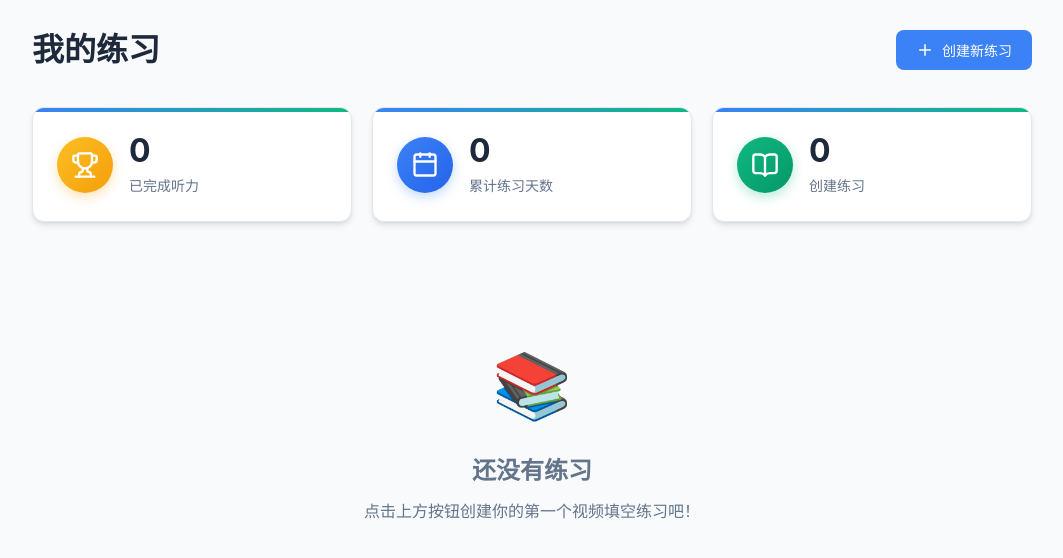
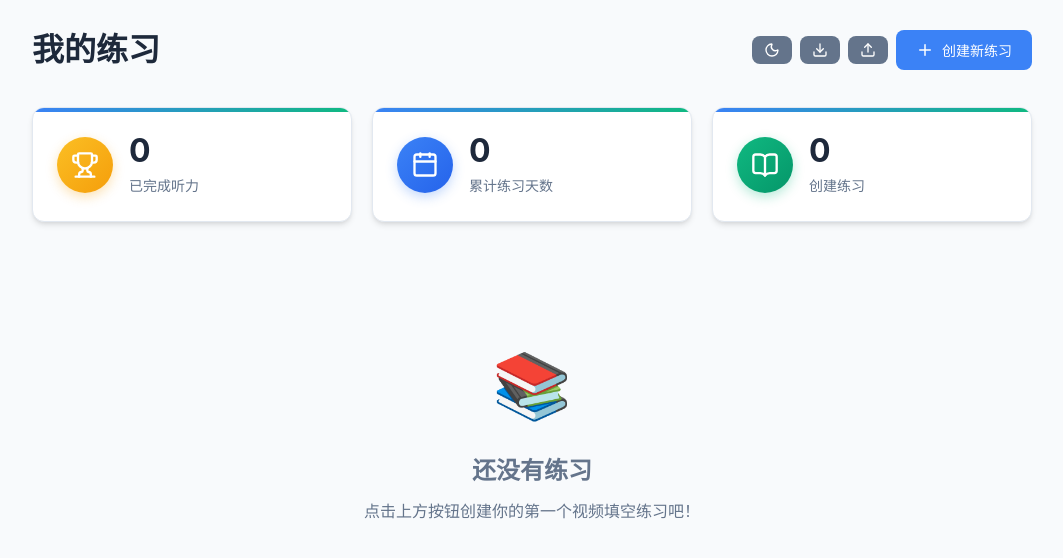
Before and after one commit to jchencheng/listening-web, a React (Vite) app: page / in a window 1280 px wide. Shown: the top 558 px of the page, without its empty margins (108-1171 px from the left). Built offline with nearby package versions, Linux system fonts and the light colour scheme.

Commit message:
Add dark mode and backup/import/export features

```diff
--- a/src/App.tsx
+++ b/src/App.tsx
@@ -14,15 +14,108 @@ function App() {
   const [currentView, setCurrentView] = useState<ViewMode>('list');
   const [selectedExercise, setSelectedExercise] = useState<Exercise | undefined>();
   const [dbInitialized, setDbInitialized] = useState(false);
+  const [isDarkMode, setIsDarkMode] = useState(false);
 
   useEffect(() => {
     const init = async () => {
       await db.init();
       setDbInitialized(true);
       loadExercises();
+
+      // 从本地存储加载夜间模式设置
+      const savedDarkMode = localStorage.getItem('darkMode');
+      if (savedDarkMode === 'true') {
+        setIsDarkMode(true);
+        document.documentElement.classList.add('dark-mode');
+      }
     };
     init();
   }, []);
+
+  const toggleDarkMode = () => {
+    const newDarkMode = !isDarkMode;
+    setIsDarkMode(newDarkMode);
+    localStorage.setItem('darkMode', newDarkMode.toString());
+
+    if (newDarkMode) {
+      document.documentElement.classList.add('dark-mode');
+    } else {
+      document.documentElement.classList.remove('dark-mode');
+    }
+  };
+
+  const handleExport = async () => {
+    try {
+      const allExercises = await db.getAllExercises();
+
+      // 获取所有测试记录
+      const allTestRecords: TestRecord[] = [];
+      for (const exercise of allExercises) {
+        const records = await db.getTestRecordsByExerciseId(exercise.id);
+        allTestRecords.push(...records);
+      }
+
+      const exportData = {
+        version: '1.0',
+        exportDate: new Date().toISOString(),
+        exercises: allExercises,
+        testRecords: allTestRecords
+      };
+
+      const dataStr = JSON.stringify(exportData, null, 2);
+      const dataBlob = new Blob([dataStr], { type: 'application/json' });
+      const url = URL.createObjectURL(dataBlob);
+      const link = document.createElement('a');
+      link.href = url;
+      link.download = `listening-web-backup-${new Date().toISOString().split('T')[0]}.json`;
+      document.body.appendChild(link);
+      link.click();
+      document.body.removeChild(link);
+      URL.revokeObjectURL(url);
+
+      alert('数据导出成功！');
+    } catch (error) {
+      console.error('导出失败:', error);
+      alert('数据导出失败，请查看控制台了解详情。');
+    }
+  };
+
+  const handleImport = async (event: React.ChangeEvent<HTMLInputElement>) => {
+    const file = event.target.files?.[0];
+    if (!file) return;
+
+    try {
+      const text = await file.text();
+      const importData = JSON.parse(text);
+
+      if (!importData.exercises || !Array.isArray(importData.exercises)) {
+        throw new Error('无效的导入文件格式');
+      }
+
+      if (window.confirm(`确定要导入 ${importData.exercises.length} 个练习吗？这将覆盖现有的同名练习。`)) {
+        // 导入练习
+        for (const exercise of importData.exercises) {
+          await db.saveExercise(exercise);
+        }
+
+        // 导入测试记录
+        if (importData.testRecords && Array.isArray(importData.testRecords)) {
+          for (const record of importData.testRecords) {
+            await db.saveTestRecord(record);
+          }
+        }
+
+        await loadExercises();
+        alert('数据导入成功！');
+      }
+    } catch (error) {
+      console.error('导入失败:', error);
+      alert('数据导入失败，请确保文件格式正确。');
+    }
+
+    // 重置文件输入
+    event.target.value = '';
+  };
 
   const loadExercises = useCallback(async () => {
     const allExercises = await db.getAllExercises();
@@ -99,10 +192,14 @@ function App() {
         <ExerciseList
           exercises={exercises}
           testRecords={testRecords}
+          isDarkMode={isDarkMode}
           onStartExercise={handleStartExercise}
           onEditExercise={handleEditExercise}
           onDeleteExercise={handleDeleteExercise}
           onCreateExercise={handleCreateExercise}
+          onToggleDarkMode={toggleDarkMode}
+          onExport={handleExport}
+          onImport={handleImport}
         />
       )}
 
--- a/src/components/ExerciseList.tsx
+++ b/src/components/ExerciseList.tsx
@@ -1,23 +1,31 @@
 import React from 'react';
 import type { Exercise, TestRecord } from '../types';
-import { Play, Edit2, Trash2, Plus, CheckCircle2, Trophy, Calendar, BookOpen } from 'lucide-react';
+import { Play, Edit2, Trash2, Plus, CheckCircle2, Trophy, Calendar, BookOpen, Sun, Moon, Download, Upload } from 'lucide-react';
 
 interface ExerciseListProps {
   exercises: Exercise[];
   testRecords: Map<string, TestRecord>;
+  isDarkMode: boolean;
   onStartExercise: (exercise: Exercise) => void;
   onEditExercise: (exercise: Exercise) => void;
   onDeleteExercise: (id: string) => void;
   onCreateExercise: () => void;
+  onToggleDarkMode: () => void;
+  onExport: () => void;
+  onImport: (event: React.ChangeEvent<HTMLInputElement>) => void;
 }
 
 export const ExerciseList: React.FC<ExerciseListProps> = ({
   exercises,
   testRecords,
+  isDarkMode,
   onStartExercise,
   onEditExercise,
   onDeleteExercise,
-  onCreateExercise
+  onCreateExercise,
+  onToggleDarkMode,
+  onExport,
+  onImport
 }) => {
   const formatDate = (timestamp: number) => {
     return new Date(timestamp).toLocaleDateString('zh-CN', {
@@ -48,10 +56,27 @@ export const ExerciseList: React.FC<ExerciseListProps> = ({
     <div className="exercise-list-container">
       <div className="list-header">
         <h1>我的练习</h1>
-        <button onClick={onCreateExercise} className="btn btn-primary">
-          <Plus size={18} />
-          创建新练习
-        </button>
+        <div style={{ display: 'flex', gap: '8px', alignItems: 'center' }}>
+          <button onClick={onToggleDarkMode} className="btn btn-secondary btn-small" title={isDarkMode ? '切换到日间模式' : '切换到夜间模式'}>
+            {isDarkMode ? <Sun size={16} /> : <Moon size={16} />}
+          </button>
+          <button onClick={onExport} className="btn btn-secondary btn-small" title="导出数据">
+            <Download size={16} />
+          </button>
+          <label className="btn btn-secondary btn-small" title="导入数据" style={{ cursor: 'pointer' }}>
+            <Upload size={16} />
+            <input
+              type="file"
+              accept=".json"
+              onChange={onImport}
+              style={{ display: 'none' }}
+            />
+          </label>
+          <button onClick={onCreateExercise} className="btn btn-primary">
+            <Plus size={18} />
+            创建新练习
+          </button>
+        </div>
       </div>
 
       {/* 成就板块 */}
--- a/src/index.css
+++ b/src/index.css
@@ -23,6 +23,25 @@
   --radius-sm: 6px;
   --radius-md: 8px;
   --radius-lg: 12px;
+}
+
+/* 夜间模式 */
+:root.dark-mode {
+  --primary-color: #60a5fa;
+  --primary-hover: #3b82f6;
+  --secondary-color: #94a3b8;
+  --success-color: #34d399;
+  --error-color: #f87171;
+  --warning-color: #fbbf24;
+  --info-color: #22d3ee;
+  --bg-color: #0f172a;
+  --card-bg: #1e293b;
+  --text-primary: #f1f5f9;
+  --text-secondary: #94a3b8;
+  --border-color: #334155;
+  --shadow-sm: 0 1px 2px 0 rgb(0 0 0 / 0.3);
+  --shadow-md: 0 4px 6px -1px rgb(0 0 0 / 0.4), 0 2px 4px -2px rgb(0 0 0 / 0.3);
+  --shadow-lg: 0 10px 15px -3px rgb(0 0 0 / 0.4), 0 4px 6px -4px rgb(0 0 0 / 0.3);
 }
 
 body {
```
